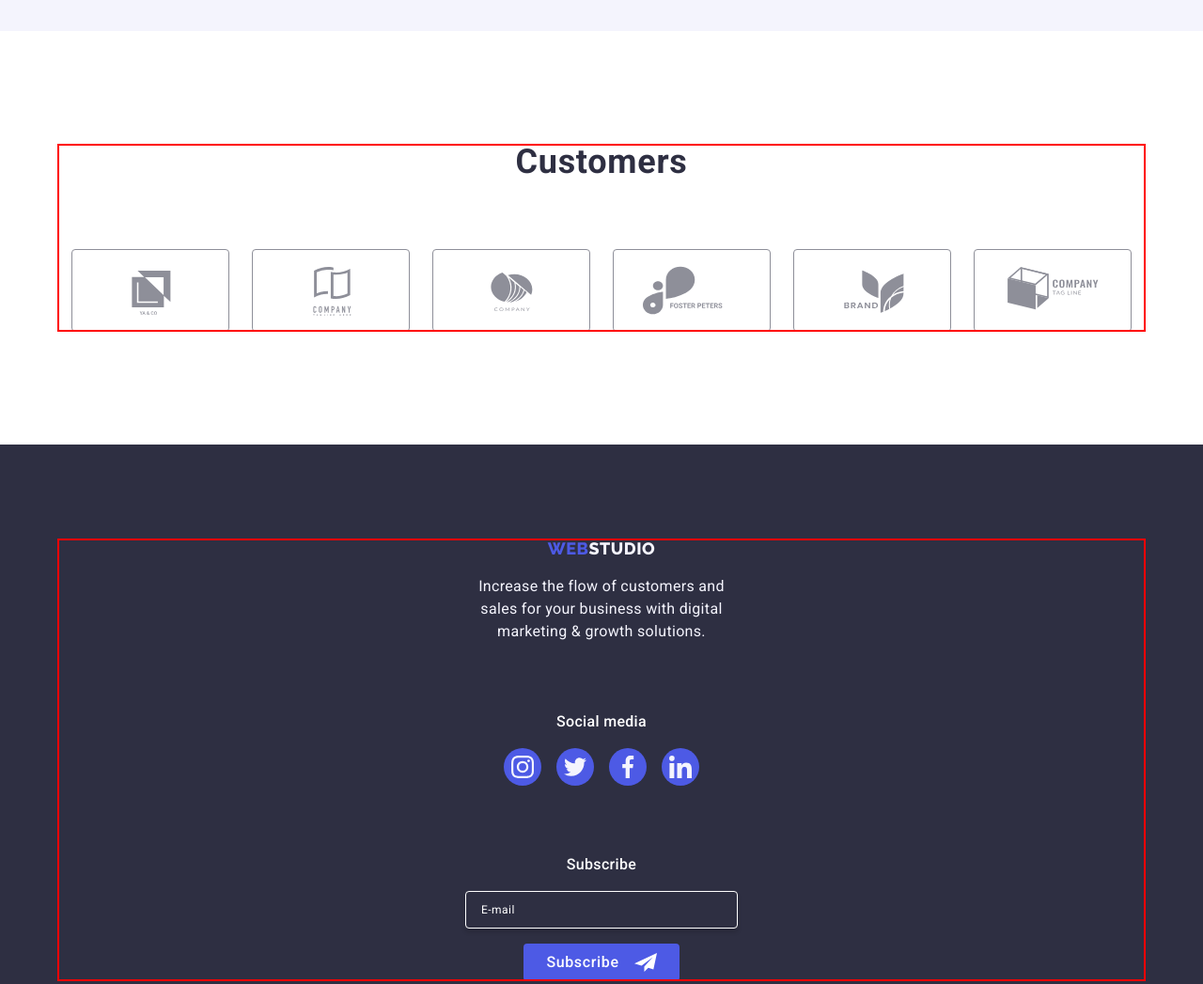
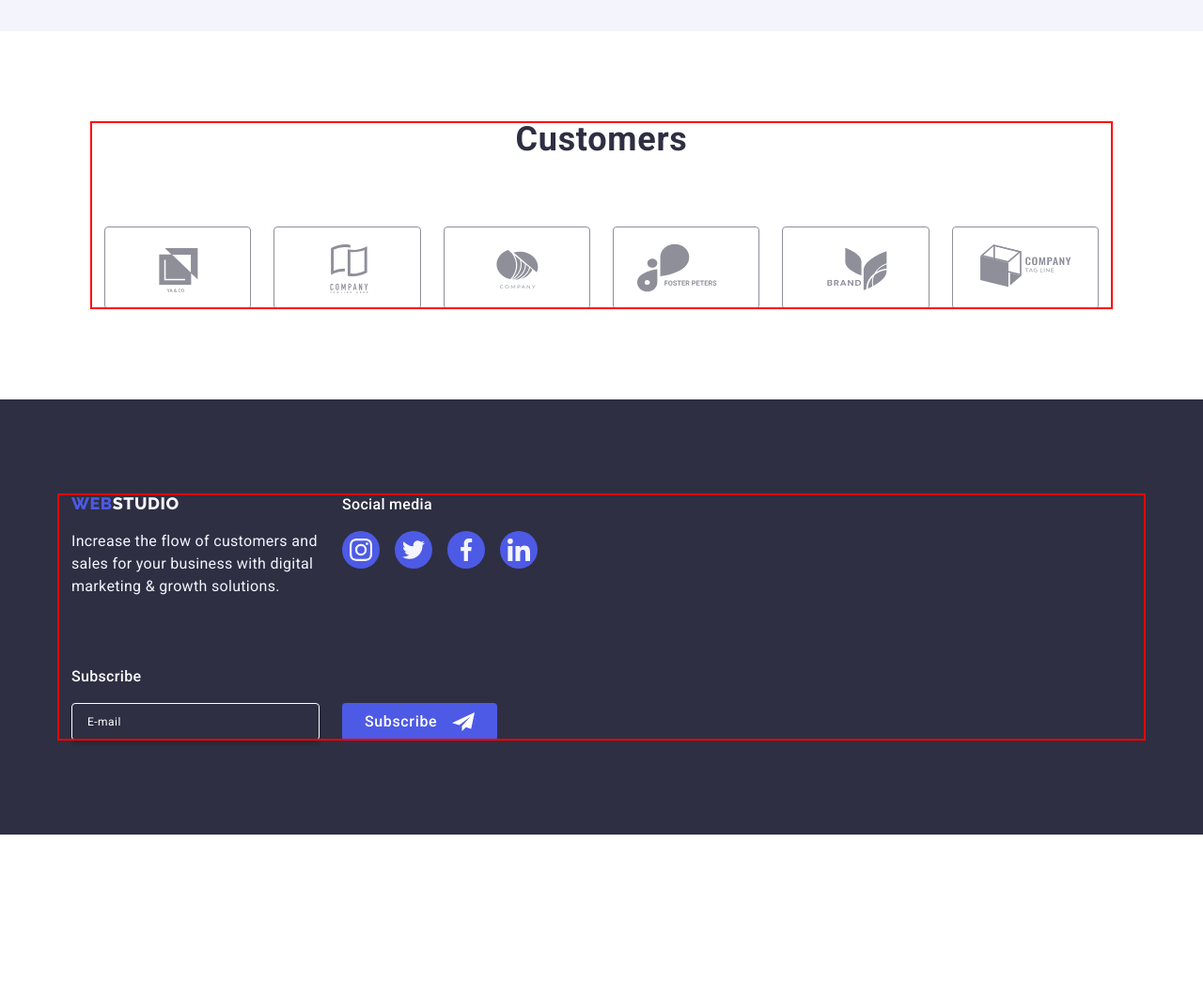
Before and after one commit to OlichkaKhamuliak/goit-markup-hw-06, a plain HTML site: page index.html in a window 1280 px wide. Shown: the part 2440-3487 px from the top of the page at 94% size. After the commit the page ends 3328 px from the top, so only its background shows below. Drawn offline with nearby package versions, Linux system fonts and the light colour scheme.

Commit message:
done footer dekstop

```diff
--- a/css/styles.css
+++ b/css/styles.css
@@ -509,40 +509,21 @@ header>.container {
     background-color: var(--ocean);
 }
 
-@media screen and (min-width: 1158px) {
+@media (hover: hover) {
     .team-social-link:hover,
     .team-social-link:focus {
         background-color: var(--ocean);
     }
 }
 
-/**
-  |============================
-
-.footer-social-link {
-    display: flex;
-    justify-content: center;
-    align-items: center;
-    width: 40px;
-    height: 40px;
-    border-radius: 50%;
-    flex-shrink: 0;
-    fill: var(--cloud);
-    background-color: var(--iris);
-}
-
-.footer-social-link:hover,
-.footer-social-link:focus {
-    background-color: var(--green);
-}
-
-.footer-social-icons {}
-  |============================
-*/
-
-
 /* Customers section */
 .customers-section {}
+@media screen and (min-width: 768px) {
+    .customers-section {
+        padding: 96px;
+
+    }
+}
 
 .customers-list {
     display: flex;
@@ -559,42 +540,38 @@ header>.container {
 }
 
 .customers-list-item {
+    --items: 2;
+    --indent: 16px;
+    width: calc((100% - var(--indent) * (var(--items) - 1)) / var(--items));
 
+}
+@media screen and (min-width: 768px) {
+    .customers-list-item {
+        --items: 3;
+        --indent: 24px;
+    }
+}
+@media screen and (min-width: 1158px) {
+    .customers-list-item {
+        --items: 6;
+    }
 }
 
 .customers-list-link {
     display: flex;
     justify-content: center;
     align-items: center;
-    min-width: 136px;
+    width: 100%;
+    /* min-width: 136px; */
     height: 88px;
     flex-shrink: 0;
     border-radius: 4px;
     border: 1px solid var(--light-slate);
     color: var(--light-slate);
     transition: color var(--transition), border-color var(--transition);
+}
 
-    --items: 2;
-    --indent: 16px;
-    flex-basis: calc((100% - var(--indent) * (var(--items) - 1)) / var(--items));
-}
-@media screen and (min-width: 428px) {
-    .customers-list-link {
-        min-width: 190px;
-    }
-}
-@media screen and (min-width: 768px) {
-    .customers-list-link {
-        min-width: 168px;
-        --items: 3;
-        --indent: 24px;
-    }
-}
-@media screen and (min-width: 1158px) {
-    .customers-list-link {
-        --items: 6;
-    }
-}
+
 
 .customers-list-link:active {
     color: var(--ocean);
@@ -771,6 +748,15 @@ header>.container {
     align-items: baseline;
     justify-content: space-between; */
 }
+@media screen and (min-width: 768px) {
+    .footer-container {
+        flex-direction: row;
+        flex-wrap: wrap;
+        justify-content: flex-start;
+        align-items: start;
+        text-align: left;
+    }
+}
 
 .footer-logo-container {
     margin-bottom: 72px;
@@ -799,6 +785,12 @@ header>.container {
     justify-content: center;
     margin-bottom: 18px;
 }
+@media screen and (min-width: 768px) {
+    .footer-logo {
+        justify-content: flex-start;
+
+    }
+}
 
 .footer-desc {
     width: 264px;
@@ -806,13 +798,23 @@ header>.container {
     line-height: 1.5;
     letter-spacing: 0.02em;
 }
+@media screen and (min-width: 768px) {
+    .footer-desc {
+       margin-right: 24px;
 
+    }
+}
 /* Footer social media */
 
 .footer-social-container {
     /* display: block;
     margin-right: 80px; */
     margin-bottom: 72px;
+}
+@media screen and (min-width: 768px) {
+    .footer-social-container {
+        margin-bottom: 0;
+    }
 }
 
 .footer-social-desc,
@@ -845,9 +847,14 @@ header>.container {
     transition: background-color var(--transition);
 }
 
-.footer-social-link:hover,
-.footer-social-link:focus {
+.footer-social-link:active {
     background-color: var(--green);
+}
+@media (hover:hover) {
+    .footer-social-link:hover,
+    .footer-social-link:focus {
+        background-color: var(--green);
+    }
 }
 
 .footer-social-icons {}
@@ -855,8 +862,13 @@ header>.container {
 /* Footer form */
 
 .footer-form-container {
+    width: 100%;
     /* display: block; */
-
+}
+@media screen and (min-width: 768px) {
+    .footer-form-container {
+        min-width: 264px;
+    }
 }
 
 .footer-form {
@@ -866,11 +878,23 @@ header>.container {
     justify-content: center;
     align-items: center;
     width: 100%;
-    min-width: 290px;    /* gap: 24px; */
+}
+@media screen and (min-width: 768px) {
+    .footer-form {
+        min-width: 264px;
+        flex-direction: row;
+        gap: 24px;
+        justify-content: start;
+    }
 }
 
 .footer-form-label {
     width: 100%;
+}
+@media screen and (min-width: 768px) {
+    .footer-form-label {
+        width: 264px;
+    }
 }
 
 .footer-form-input {
@@ -890,6 +914,11 @@ header>.container {
     line-height: 1.5;
     letter-spacing: 0.04em;
     transition: var(--transition);
+}
+@media screen and (min-width: 768px) {
+    .footer-form-input {
+        width: 264px;
+    }
 }
 
 .footer-form-input:focus,
--- a/index.html
+++ b/index.html
@@ -452,7 +452,7 @@
 
       <!-- Customers-section -->
       <section class="customers-section section">
-        <div class="container">
+        <div class="customers-container container">
           <h2 class="customers-title section-title">Customers</h2>
           <ul class="customers-list list">
             <li class="customers-list-item">
```
